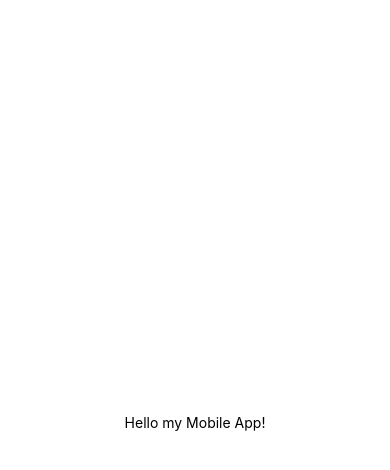
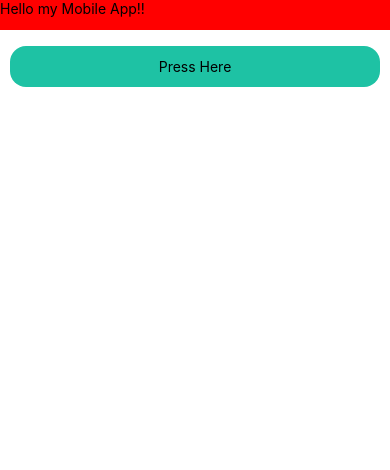
Before and after one commit to mostafizur99/mobile-app-starter, a React Native app: screen / in a window 390 px wide. Shown: the top 470 px of the page. Built offline with nearby package versions, Linux system fonts and the light colour scheme.

Commit message:
feat: colors, spacing variable added

```diff
--- a/App.js
+++ b/App.js
@@ -1,20 +1,36 @@
 import { StatusBar } from 'expo-status-bar';
-import { StyleSheet, Text, View } from 'react-native';
+import { SafeAreaView, ScrollView, StyleSheet, Text, TouchableOpacity, View } from 'react-native';
+import { colors } from './src/theme/colors';
+import { spacing } from './src/theme/spacing';
 
 export default function App() {
   return (
-    <View style={styles.container}>
-      <Text>Hello my Mobile App!</Text>
-      <StatusBar style="auto" />
-    </View>
+    <SafeAreaView>
+      <ScrollView>
+        <View style={{ height: 30, backgroundColor: "red", }}>
+          <Text>Hello my Mobile App!!</Text>
+        </View>
+        <TouchableOpacity style={styles.button}
+          onPress={() => {
+            alert("pressed");
+          }}
+        >
+          <Text>Press Here</Text>
+        </TouchableOpacity>
+        <StatusBar style="auto" />
+      </ScrollView>
+    </SafeAreaView >
   );
 }
 
 const styles = StyleSheet.create({
-  container: {
-    flex: 1,
-    backgroundColor: '#fff',
+  button: {
     alignItems: 'center',
-    justifyContent: 'center',
+    backgroundColor: colors.green,
+    padding: spacing[4],
+    marginTop: spacing[5],
+    borderRadius: 16,
+    marginLeft: 10,
+    marginRight: 10,
   },
 });
--- /dev/null
+++ b/src/theme/colors.js
@@ -0,0 +1,14 @@
+export const colors = {
+    black: '#070724',
+    white: '#fff',
+    darkGray: '#38384F',
+    gray: '#838391',
+    lightGreen: '#419EBB',
+    orange: '#EDA249',
+    purple: '#6f2ed6',
+    darkOrange: '#D14C32',
+    red: '#D83A34',
+    lightRed: '#CD5120',
+    green: '#1ec2a4',
+    blue: '#2d68f0',
+};
--- /dev/null
+++ b/src/theme/spacing.js
@@ -0,0 +1 @@
+export const spacing = [2, 4, 6, 8, 12, 16, 20, 24, 28, 32, 36, 40];
```
